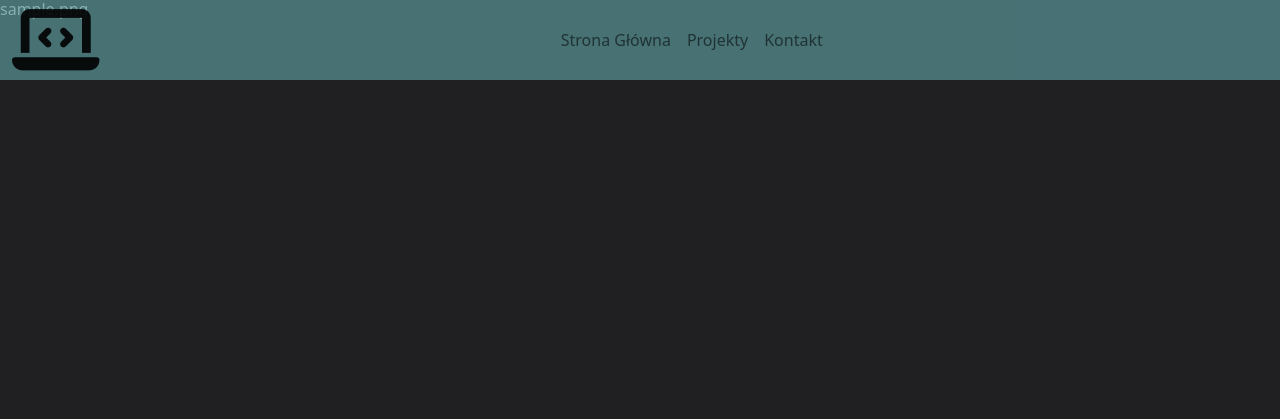
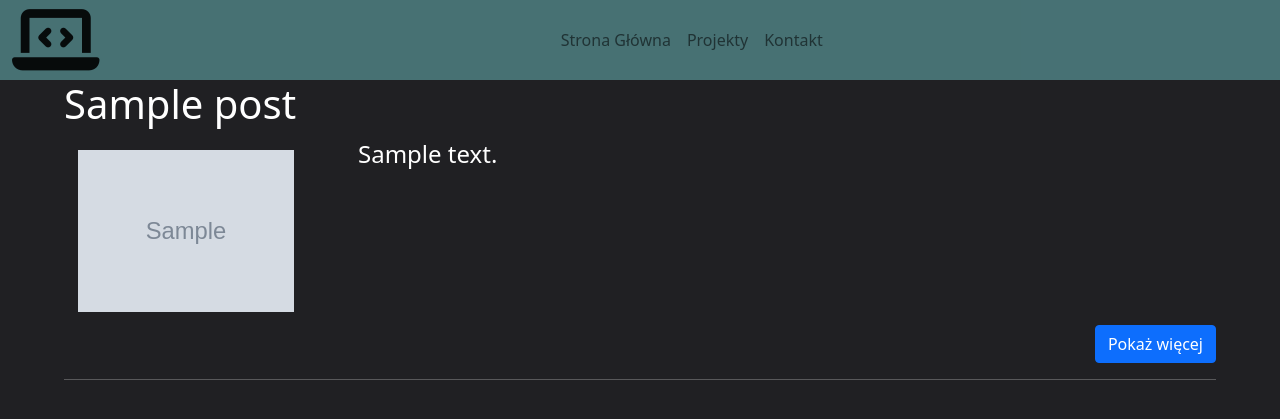
Before and after one commit to DoradR/Portfolio, a Django app: page /projects/ in a window 1280 px wide. Shown: the top 419 px of the page. Run offline with Django 4.2, Linux system fonts and the light colour scheme; tables that the repository leaves empty hold one stand-in row (values such as "Sample post"); grey boxes marked "Sample" are stand-in pictures; some libraries are stand-ins or nearby versions.

Commit message:
Create first look on projects_page.html

```diff
--- a/DominikRadziszewski/static/projects_page.css
+++ b/DominikRadziszewski/static/projects_page.css
@@ -0,0 +1,41 @@
+.projects img{
+    width: 80%;
+    margin: 5%;
+}
+
+.projects {
+    width: 90%;
+    margin: 80px 5% 0 5%;
+}
+
+.projects h1{
+    margin-top: 20px;
+}
+
+@media only screen  and (max-width: 820px){
+    .projects h1{
+      font-size: 1rem;
+    }
+}
+
+.button {
+    display: flex;
+    justify-content: flex-end;
+}
+
+@media only screen  and (max-width: 820px){
+    .button a{
+        width: 21%;
+        font-size: 8px;
+    }
+}
+
+.projects span{
+    font-size: 1.5rem;
+}
+
+@media only screen  and (max-width: 820px){
+    .projects span{
+        font-size: 1rem;
+    }
+}
--- a/DominikRadziszewski/urls.py
+++ b/DominikRadziszewski/urls.py
@@ -1,8 +1,9 @@
 from django.urls import path
-from .views import front_page, contact_page, projects_page
+from .views import front_page, contact_page, projects_page, details_of_project_page
 
 urlpatterns = [
     path('', front_page, name="front_page"),
     path('contact/', contact_page, name="contact_page"),
     path('projects/', projects_page, name="projects_page"),
+    path('projects/description/<int:id>/', details_of_project_page, name="details_of_project_page"),
 ]
--- a/DominikRadziszewski/views.py
+++ b/DominikRadziszewski/views.py
@@ -1,4 +1,4 @@
-from django.shortcuts import render
+from django.shortcuts import render, get_object_or_404
 from .models import Contact, Post, PicturesOfPost
 
 
@@ -9,10 +9,20 @@ def front_page(request):
 
 def projects_page(request):
     posts = Post.objects.all()
-    pictures = PicturesOfPost.objects.order_by('whichPost')
+    pictures = PicturesOfPost.objects.all()
     return render(request, 'projects_page.html', {'posts': posts, 'pictures': pictures})
 
 
 def contact_page(request):
     contact = Contact.objects.all()
     return render(request, 'contact_page.html', {'contact': contact})
+
+
+def details_of_project_page(request, id):
+    post = get_object_or_404(Post, pk=id)
+    picturesOfProject = PicturesOfPost.objects.filter(whichPost=post)
+
+    if request.method == "POST":
+        post.objects.filter(id)
+
+    return render(request, 'details_of_project_page.html', {'post': post, 'picturesOfProject': picturesOfProject})
--- a/templates/main_page.html
+++ b/templates/main_page.html
@@ -28,10 +28,10 @@
           <div class="collapse navbar-collapse justify-content-center" id="collapsibleNavbar">
             <ul class="navbar-nav">
               <li class="nav-item">
-                <a class="nav-link" href="">Strona Główna</a>
+                <a class="nav-link" href="{% url 'front_page' %}">Strona Główna</a>
               </li>
               <li class="nav-item">
-                <a class="nav-link" href="#projekty">Projekty</a>
+                <a class="nav-link" href="{% url 'projects_page' %}">Projekty</a>
               </li>
               <li class="nav-item">
                 <a class="nav-link" href="#kontakt">Kontakt</a>
--- a/templates/projects_page.html
+++ b/templates/projects_page.html
@@ -5,7 +5,25 @@
 {% block static %}<link rel="stylesheet" href="{% static 'projects_page.css' %}">{% endblock %}
 
 {% block body %}
-    {% for picture in pictures %}
-        <h6>{{ picture.descriptionOfPicture }}</h6>
-    {% endfor %}
+    <section class="projects">
+        {% for post in posts %}
+            <h1>{{ post.nameOfPost }}</h1>
+            <div class="row">
+                <div class="col-sm-3">
+                    {% for picture in pictures %}
+                        {% if picture.whichPost == post %}
+                            <img src="/media/{{ picture.pictureOfPost }}">
+                        {% endif %}
+                    {% endfor %}
+                </div>
+                <div class="col-sm-9">
+                    <span>{{ post.descriptionOfPost }}</span>
+                </div>
+            </div>
+            <div class="button">
+                <a href="{% url 'details_of_project_page' post.id %}" class="btn btn-primary">Pokaż więcej</a>
+            </div>
+            <hr>
+        {% endfor %}
+    </section>
 {% endblock %}
```
Also changed, not shown: templates/details_of_project_page.html (added, +9 -0 lines), DominikRadziszewski/static/details_of_project_page.css (added), my_media/pictures_of_post/jerzmanowo.png (added), my_media/pictures_of_post/lenartowice.png (added), my_media/pictures_of_post/ogrodnica.png (added), my_media/pictures_of_post/slup_hT60Z24.png (added).
